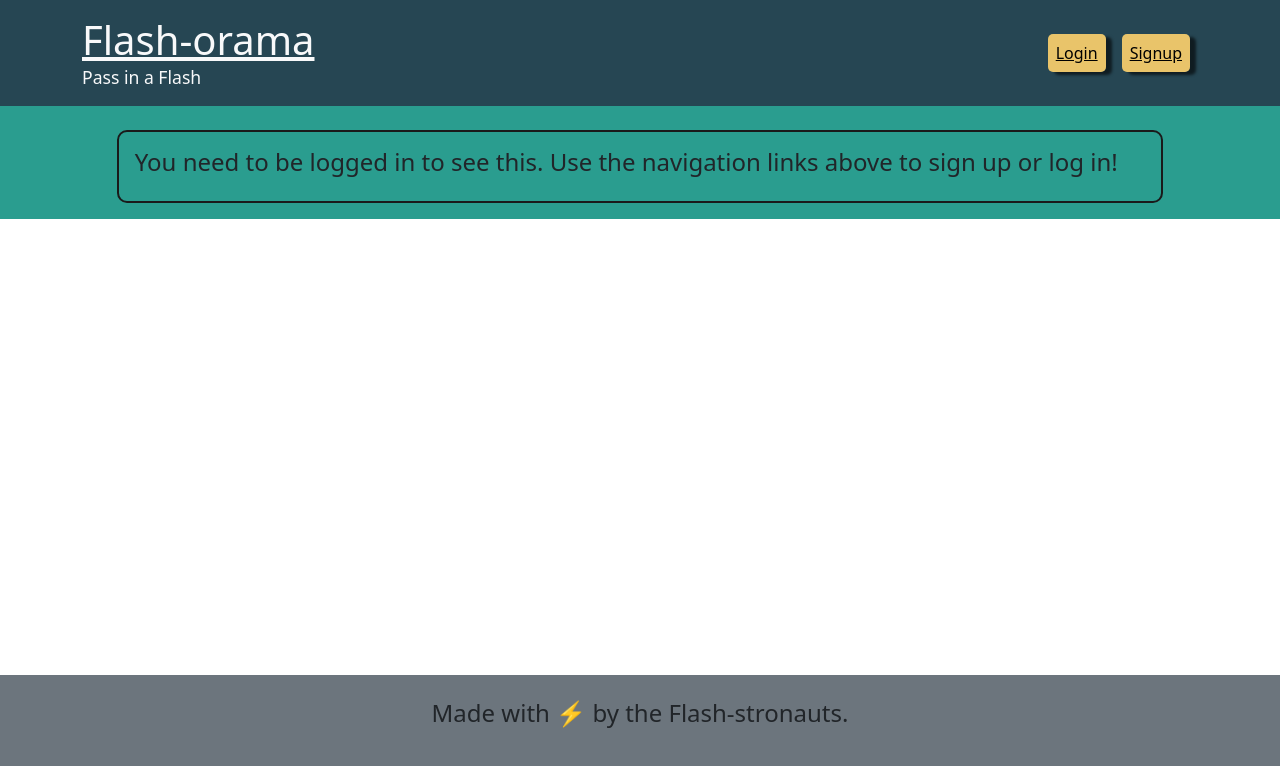
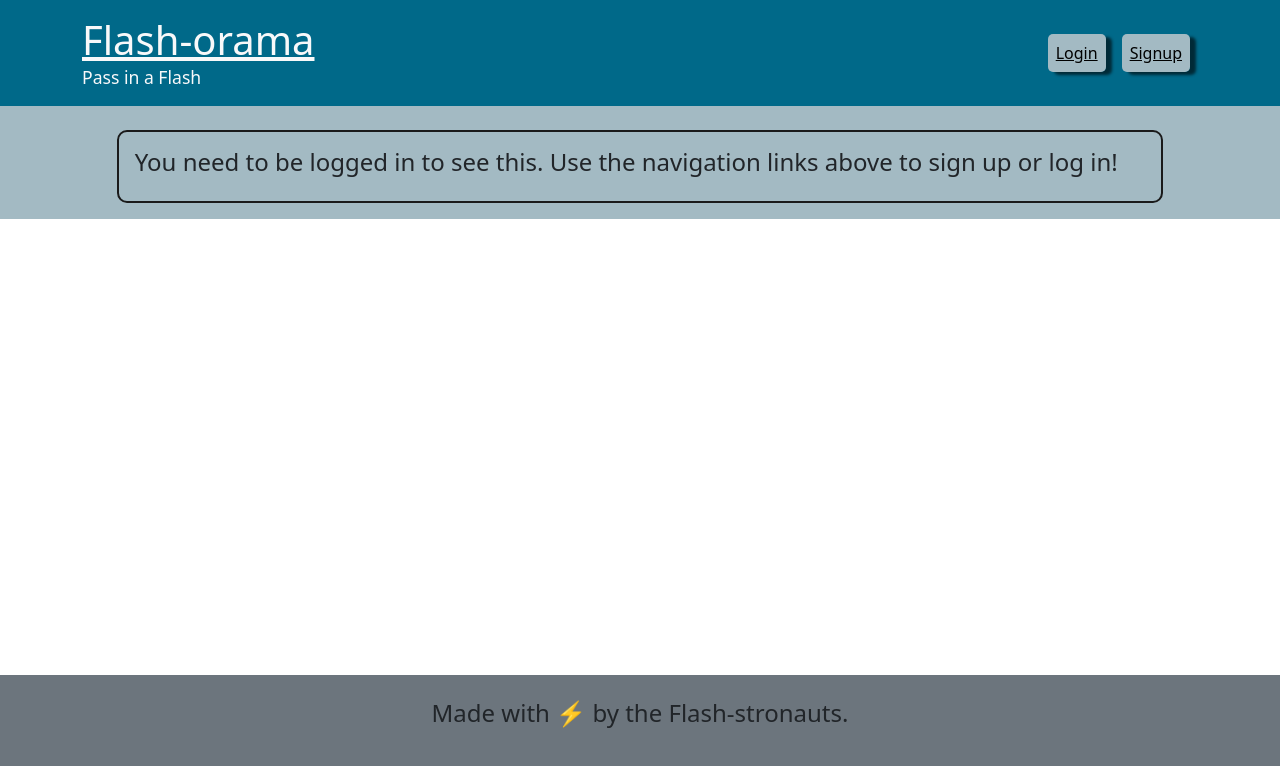
Before and after one commit to afontana405/flash-orama, a React (Vite) app in the folder client/: page / in a window 1280 px wide. Shown: the top 766 px of the page. Built offline with nearby package versions, Linux system fonts and the light colour scheme; no server answers.

Commit message:
new coloring

```diff
--- a/client/src/App.css
+++ b/client/src/App.css
@@ -7,10 +7,10 @@
  */
 
  :root{
-  --primary:#264653;
-  --secondary:#2a9d8f;
-  --btn:#e9c46a;
-  --card:#f4a261;
+  --primary:#006989;
+  --secondary:#a3bac3;
+  --btn:#a3bac3;
+  --card:#bbe6e4;
 
 
 
```
